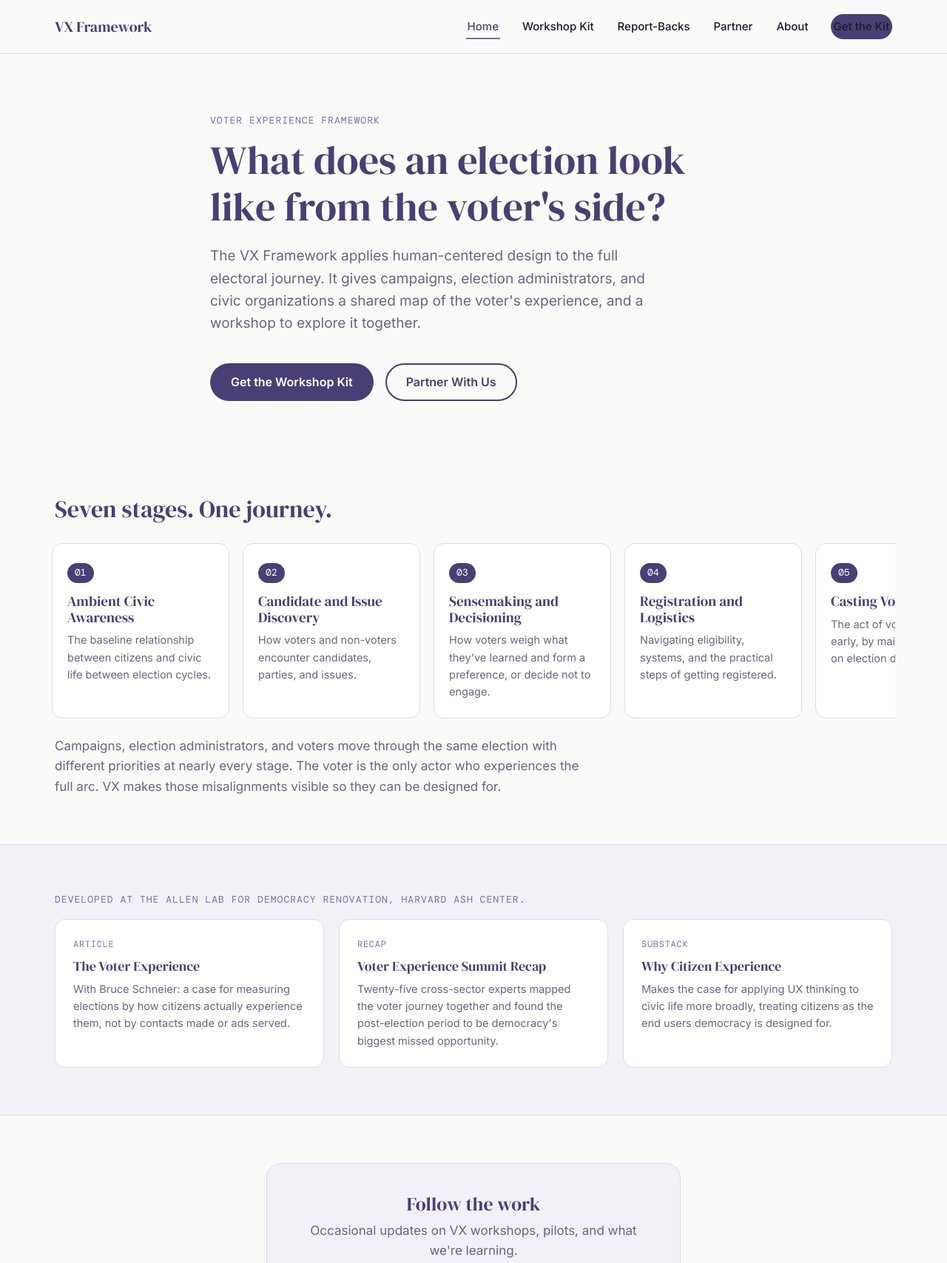
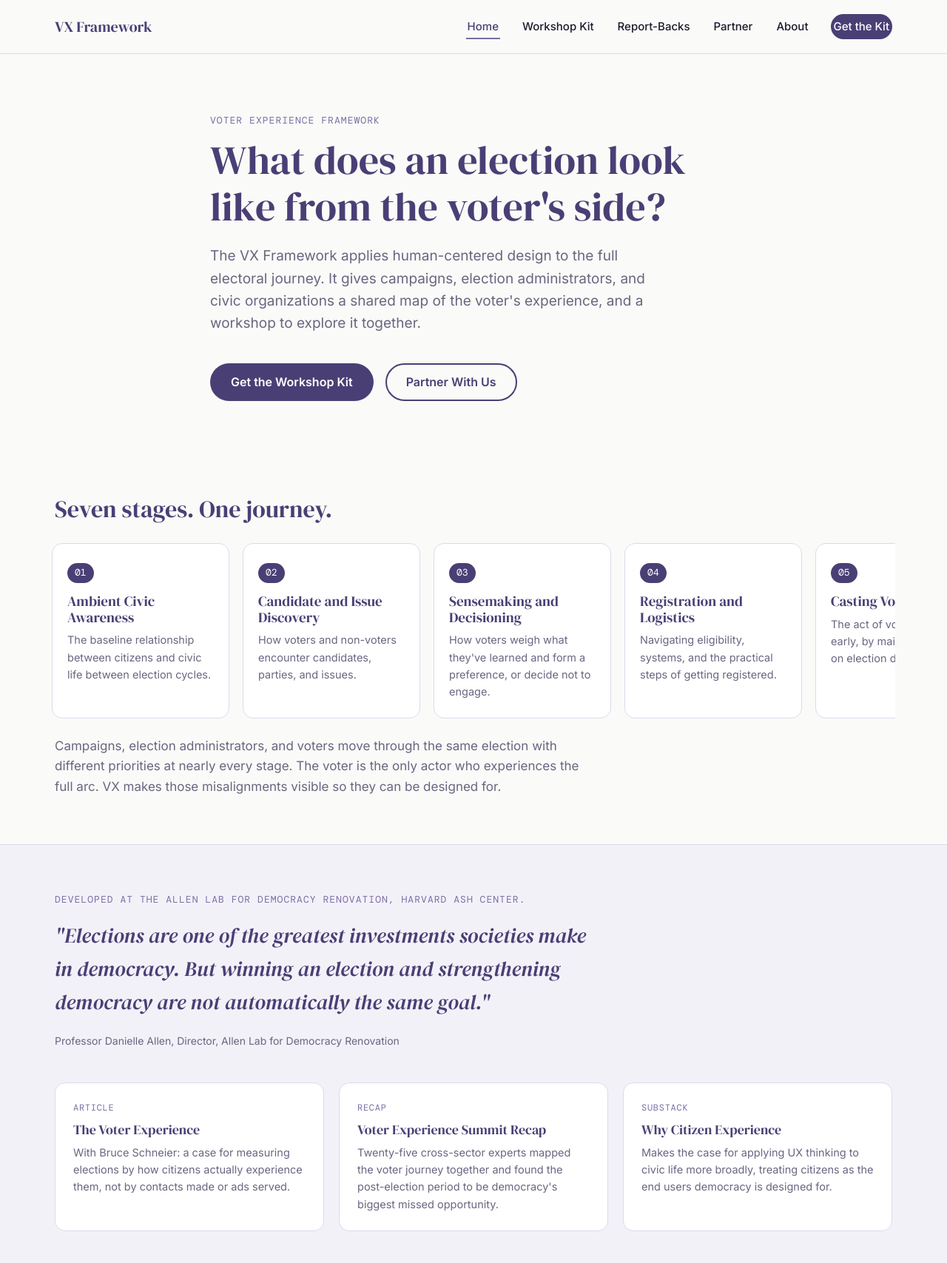
Before and after one commit to hillarylehr-del/vx-framework, a plain HTML site: page index.html in a window 1280 px wide. Shown: the top 1707 px of the page at 74% size. Drawn offline with nearby package versions, Linux system fonts and the light colour scheme.

Commit message:
Polish: nav button contrast, photo fixes, and Allen quote
Fix white text on the Get the Kit nav button, reorder the About page team photo caption to match left-to-right order, rotate the Report-Backs registration/logistics photo, and add the confirmed Danielle Allen quote to the Home credibility band.

```diff
--- a/css/styles.css
+++ b/css/styles.css
@@ -210,6 +210,13 @@ select:focus-visible {
 .nav-links a[aria-current="page"] {
   border-bottom-color: var(--color-accent);
   color: var(--color-accent-deep);
+}
+
+.nav-links a.btn,
+.nav-links a.btn:hover,
+.nav-links a.btn[aria-current="page"] {
+  color: var(--color-white);
+  border-bottom-color: transparent;
 }
 
 .nav-toggle {
--- a/index.html
+++ b/index.html
@@ -95,7 +95,10 @@
     <div class="container">
       <p class="eyebrow" style="margin-bottom: 1.2em;">Developed at the Allen Lab for Democracy Renovation, Harvard Ash Center.</p>
 
-      <!-- Allen quote goes here once cleared -->
+      <div class="quote-block" style="margin-bottom: 2.5em;">
+        <blockquote>"Elections are one of the greatest investments societies make in democracy. But winning an election and strengthening democracy are not automatically the same goal."</blockquote>
+        <cite>Professor Danielle Allen, Director, Allen Lab for Democracy Renovation</cite>
+      </div>
 
       <div class="card-grid">
         <a class="resource-card" href="https://ash.harvard.edu/articles/the-voter-experience/" target="_blank" rel="noopener">
```
Also changed, not shown: about.html (+2 -2 lines), assets/img/summit-01.jpg.
